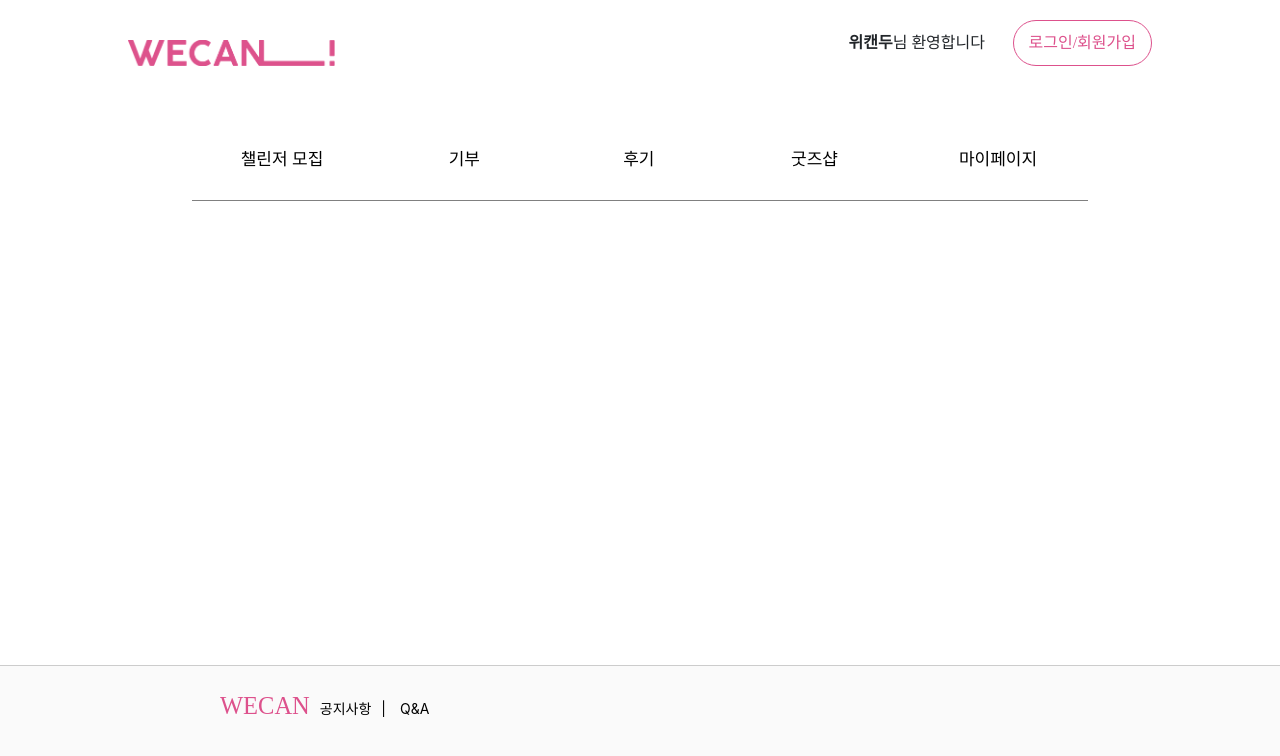
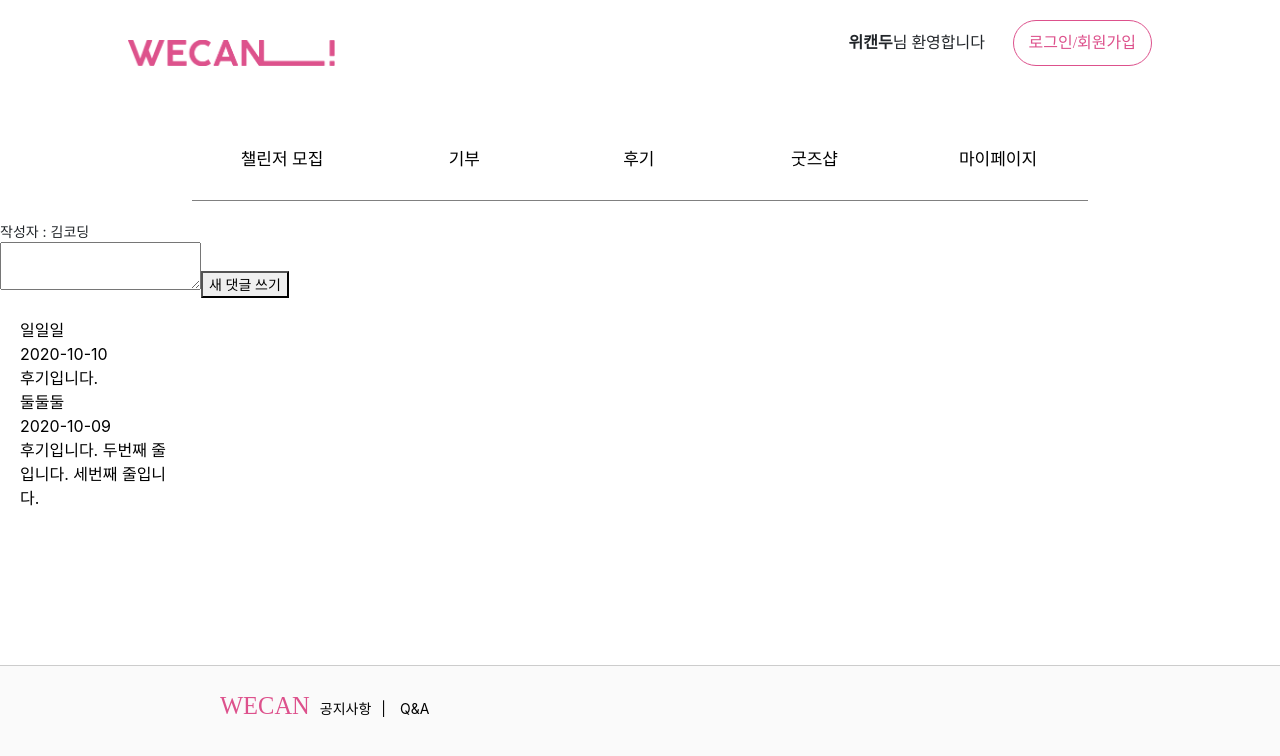
Before and after one commit to withtaylors/WECAN, a React (Create React App) app: page /review in a window 1280 px wide. Shown: the top 756 px of the page. Built offline with nearby package versions, Linux system fonts and the light colour scheme; the HTML template or start-up script is replaced by a standard one; a web font is replaced by a local one.

Commit message:
[UPDATE] ReviewPage 구현중

```diff
--- /dev/null
+++ b/src/Components/SingleReview.jsx
@@ -0,0 +1,11 @@
+import React from "react";
+
+export default function SingleTweet({ review }) {
+  return (
+    <div className="review">
+      <div className="writer">{review.writer}</div>
+      <div className="date">{review.date}</div>
+      <div className="content">{review.content}</div>
+    </div>
+  );
+}
--- a/src/Pages/Donate/Styled/Donate_DonatedPage.module.css
+++ b/src/Pages/Donate/Styled/Donate_DonatedPage.module.css
@@ -1,7 +1,8 @@
 .charityList {
   display: grid;
   grid-template-columns: repeat(3, 1fr);
-  gap: 30px;
+  column-gap: 30px;
+  row-gap: 100px;
 }
 
 @media (max-width: 840px) {
--- a/src/Pages/Review/ReviewPage.jsx
+++ b/src/Pages/Review/ReviewPage.jsx
@@ -6,19 +6,64 @@ import Warn from "../../Components/Warn";
 import DonatedItem from "../../Components/DonatedItem";
 import { getDonated } from "../../Api/getter";
 import TopNav from "../../Pages/TopNav/TopNav.main";
-import Slider from "react-slick";
-import "slick-carousel/slick/slick.css";
-import "slick-carousel/slick/slick-theme.css";
-import styled from "@emotion/styled";
+import SingleReview from "../../Components/SingleReview"; // Corrected typo here
 
-function ReviewPage() {
+class ReviewView extends React.Component {
+  state = {
+    reviews: [
+      {
+        id: 1,
+        writer: "일일일",
+        date: "2020-10-10",
+        content: "후기입니다.",
+      },
+      {
+        id: 2,
+        writer: "둘둘둘",
+        date: "2020-10-09",
+        content: "후기입니다.\n 두번째 줄입니다. \n 세번째 줄입니다.",
+      },
+    ],
+  };
+
+  addReview = () => {
+    let value = document.querySelector("#new-review-content").value;
+    this.setState({
+      reviews: [
+        ...this.state.reviews,
+        {
+          id: this.state.reviews.length + 1,
+          writer: "김코딩",
+          date: new Date().toISOString().slice(0, 10),
+          content: value,
+        },
+      ],
+    });
+  };
+
+  render() {
     return (
       <>
         <div className={styles.center}>
           <TopNav></TopNav>
         </div>
+        <div>
+          <div>작성자 : 김코딩</div>
+          <div id="writing-area">
+            <textarea id="new-review-content"></textarea>
+            <button id="submit-new-review" onClick={this.addReview}>
+              새 댓글 쓰기
+            </button>
+          </div>
+          <ul id="review" className={styles.bubble_left}>
+            {this.state.reviews.map((review) => (
+              <SingleReview key={review.id} review={review} />
+            ))}
+          </ul>
+        </div>
       </>
     );
   }
+}
 
-export default ReviewPage;
+export default ReviewView;
--- a/src/Pages/Review/Styled/ReviewPage.module.css
+++ b/src/Pages/Review/Styled/ReviewPage.module.css
@@ -2,3 +2,26 @@
   display: flex;
   justify-content: center;
 }
+
+.bubble_left {
+  position: relative;
+  background: #fff;
+  border-radius: 0.4em;
+  width: 200px;
+  height: auto;
+  padding: 20px;
+  color: black;
+  font-size: 16px;
+}
+
+.bubble-left::before {
+  content: "";
+  position: absolute;
+  top: 50%;
+  left: -20px;
+  width: 0;
+  height: 0;
+  border: 10px solid;
+  border-color: transparent #01a9db transparent transparent;
+  transform: translateY(-50%);
+}
```
Also changed, not shown: src/Pages/Common/ScrollToTop.js (deleted, +0 -12 lines). Lines whose indentation alone changed are shown as unchanged.
